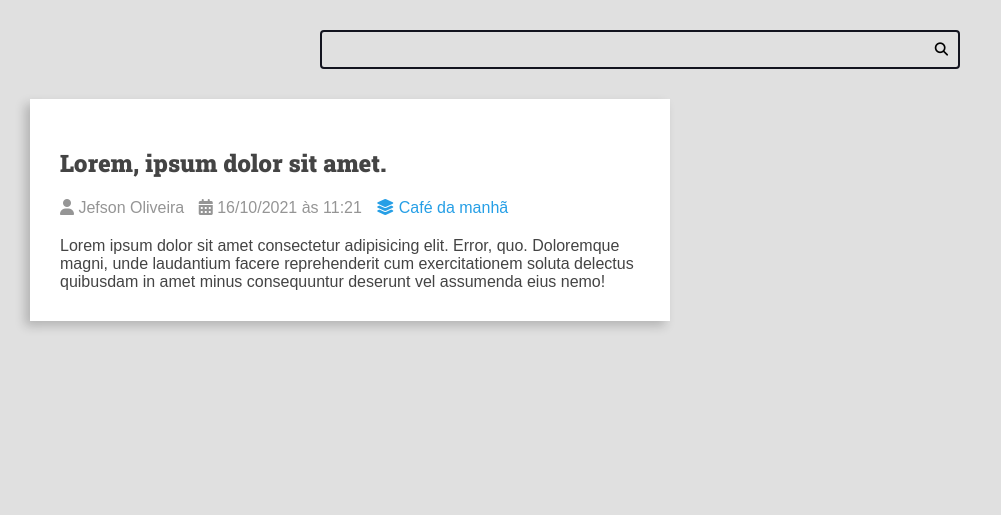
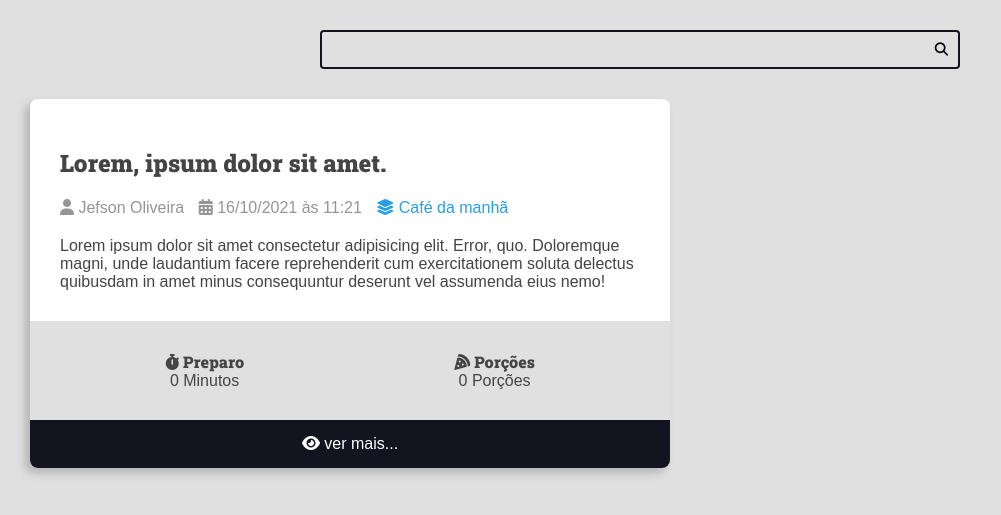
Before and after one commit to JefsonOliveira/curso-django-projeto1, a Django app: page / in a window 1280 px wide. Shown: the part 113-628 px from the top of the page, without its empty margins (0-1001 px from the left). Run offline with Django 5.2, Linux system fonts and the light colour scheme; some libraries are stand-ins or nearby versions.

Commit message:
feat: Conclusão Card

```diff
--- a/recipes/templates/recipes/pages/home.html
+++ b/recipes/templates/recipes/pages/home.html
@@ -35,8 +35,36 @@
         </div>
 
         <div class="recipe-content">
-          <p>Lorem ipsum dolor sit amet consectetur adipisicing elit. Error, quo. Doloremque magni, unde laudantium facere reprehenderit cum exercitationem soluta delectus quibusdam in amet minus consequuntur deserunt vel assumenda eius nemo!</p>
+          <p>Lorem ipsum dolor sit amet consectetur adipisicing elit. Error, quo. Doloremque magni, unde laudantium
+            facere reprehenderit cum exercitationem soluta delectus quibusdam in amet minus consequuntur deserunt vel
+            assumenda eius nemo!</p>
         </div>
+
+        <div class="recipe-meta-container">
+          <div class="recipe-meta recipe-preparation">
+            <h3 class="recipe-meta-title">
+              <i class="fas fa-stopwatch"></i> Preparo
+            </h3>
+            <div class="recipe-meta-text">
+              0 Minutos
+            </div>
+          </div>
+          <div class="recipe-meta recipe-servings">
+            <h3 class="recipe-meta-title">
+              <i class="fas fa-pizza-slice"></i> Porções
+            </h3>
+            <div class="recipe-meta-text">
+              0 Porções
+            </div>
+          </div>
+        </div>
+
+      <footer class="recipe-footer">
+        <a href="" class="recipe-read-more button button-dark button-full-width">
+          <i class="fas fa-eye"></i>
+          <span>ver mais...</span>
+        </a>
+      </footer>
 
       </div>
     </div>
--- a/recipes/templates/recipes/partials/head.html
+++ b/recipes/templates/recipes/partials/head.html
@@ -176,7 +176,8 @@
       box-shadow: -5px 5px 10px rgba(0, 0, 0, .2);
       transform: scale(1);
       transition: all 300ms ease-in-out;
-
+      border-radius: .8rem;
+      overflow: hidden;
     }
 
     .recipe img{
@@ -221,6 +222,39 @@
       color: var(--color-primary-dark);
     }
 
+    .recipe-meta-container{
+      display: flex;
+      flex-flow: row wrap;
+      padding: var(--spacing-gutter-medium);
+      background: var(--color-gray-1);
+    }
+
+    .recipe-meta {
+      display: flex;
+      flex-flow: column nowrap;
+      flex-shrink: 1;
+      flex-grow: 1;
+      text-align: center;
+    }
+
+    .recipe-meta-title {
+      font-size: 1.6rem;
+    }
+
+    .recipe-footer a {
+      background: var(--color-primary-dark);
+      display: block;
+      color: var(--color-white);
+      text-decoration: none;
+      text-align: center;
+      padding: 1.5rem var(--spacing-gutter-medium);
+      transition: all 300ms ease-in-out;
+    }
+
+    .recipe-footer a:hover {
+      filter: brightness(2);
+    }
+
 
   </style>
 </head>
```
